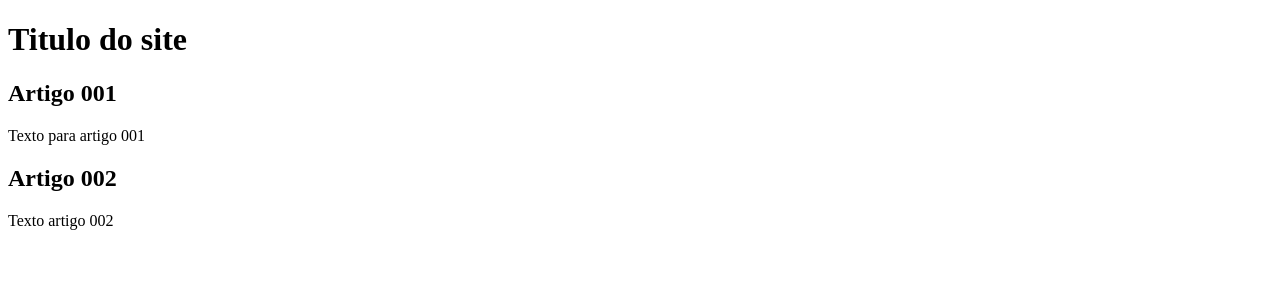
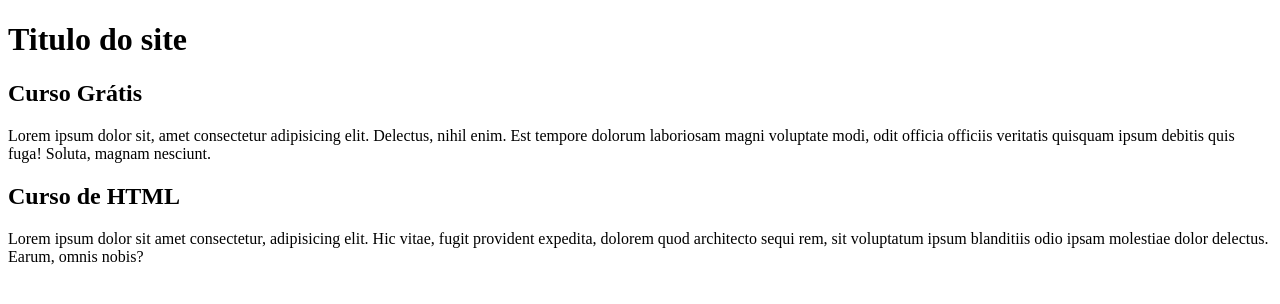
Before and after one commit to VictorMoreira93/Projeto-site, a plain HTML site: page index.html in a window 1280 px wide. Drawn offline with Linux system fonts and the light colour scheme.

Commit message:
Update index.html

```diff
--- a/index.html
+++ b/index.html
@@ -11,12 +11,20 @@
             <h1>Titulo do site</h1>
         </header>
         <article>
-            <h2>Artigo 001</h2>
-            <p>Texto para artigo 001</p>
+            <h2>Curso Grátis</h2>
+            <p>Lorem ipsum dolor sit, amet consectetur
+                adipisicing elit. Delectus, nihil enim.
+                Est tempore dolorum laboriosam magni voluptate
+                modi, odit officia officiis veritatis quisquam
+                ipsum debitis quis fuga! Soluta, magnam nesciunt.</p>
         </article>
         <article>
-            <h2>Artigo 002</h2>
-            <p>Texto artigo 002</p>
+            <h2>Curso de HTML</h2>
+            <p>Lorem ipsum dolor sit amet consectetur,
+                 adipisicing elit. Hic vitae, fugit provident expedita,
+                  dolorem quod architecto sequi rem, sit voluptatum
+                  ipsum blanditiis odio ipsam molestiae dolor delectus.
+                  Earum, omnis nobis?</p>
         </article>
     </main>
 </body>
```
